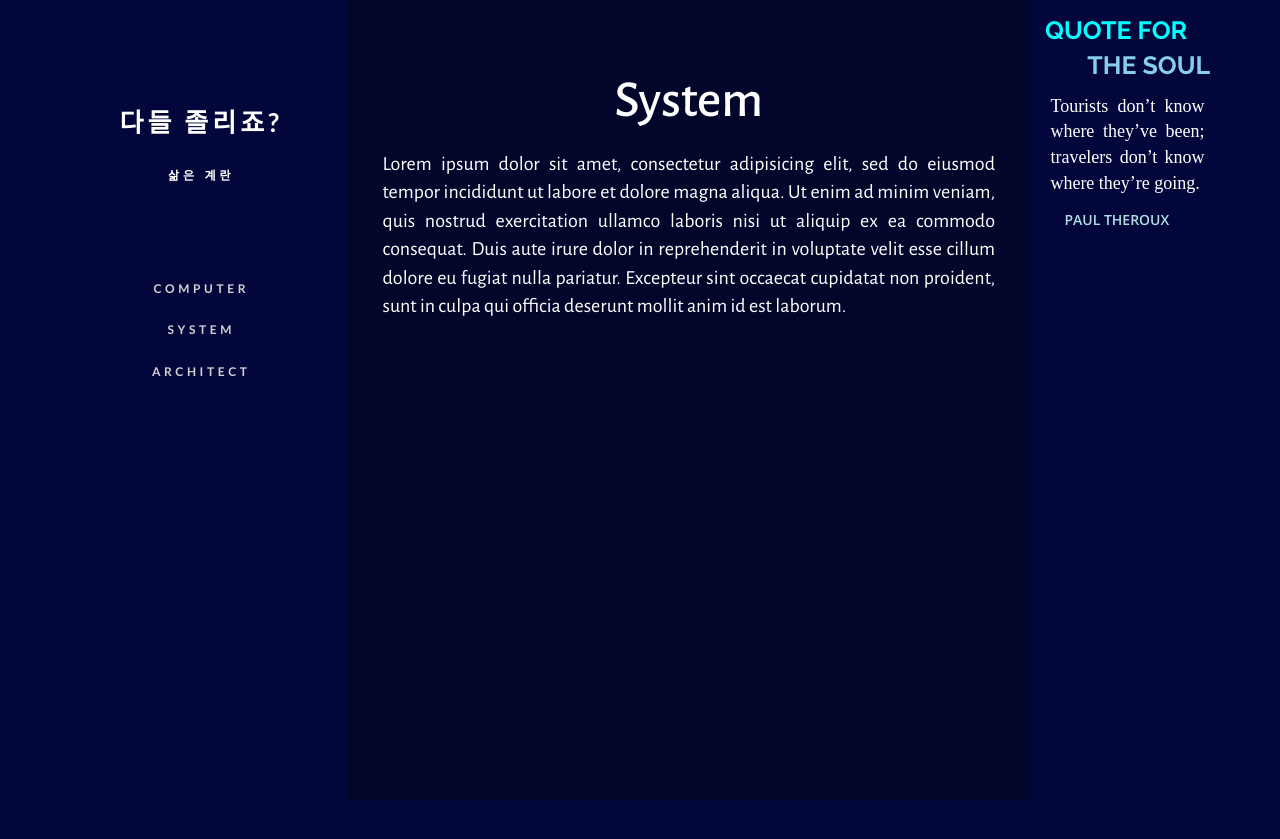
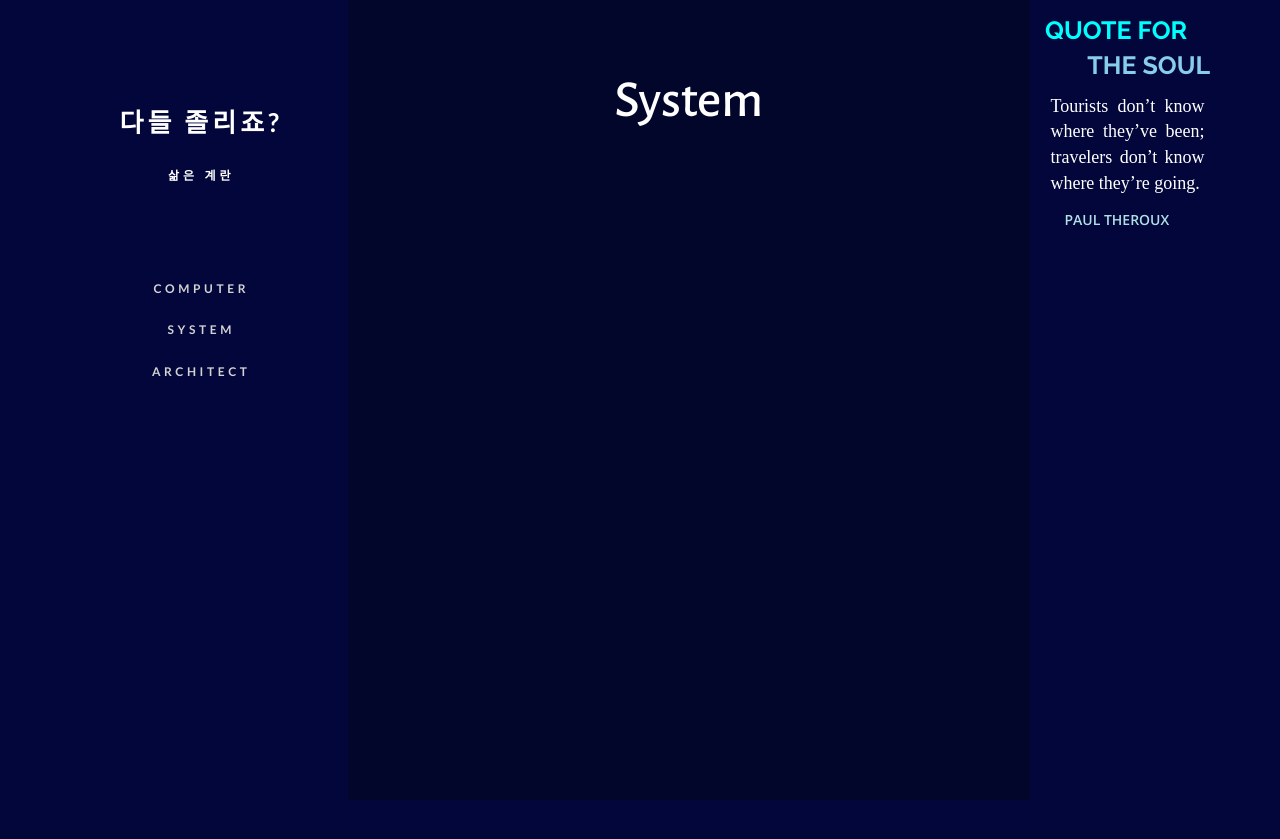
Before and after one commit to strawberryjamsea/trust1303.github.io-1, a Jekyll site: the page built from design.md, in a window 1280 px wide. Shown: the top 839 px of the page. Built offline with Jekyll 4.4.1, drawn with Linux system fonts in a browser that asks for light colours; nearby versions of some CDN libraries.

Commit message:
Update design.md

```diff
--- a/design.md
+++ b/design.md
@@ -3,5 +3,3 @@
 title: System
 permalink: /design/
 ---
-
-Lorem ipsum dolor sit amet, consectetur adipisicing elit, sed do eiusmod tempor incididunt ut labore et dolore magna aliqua. Ut enim ad minim veniam, quis nostrud exercitation ullamco laboris nisi ut aliquip ex ea commodo consequat. Duis aute irure dolor in reprehenderit in voluptate velit esse cillum dolore eu fugiat nulla pariatur. Excepteur sint occaecat cupidatat non proident, sunt in culpa qui officia deserunt mollit anim id est laborum.
```
